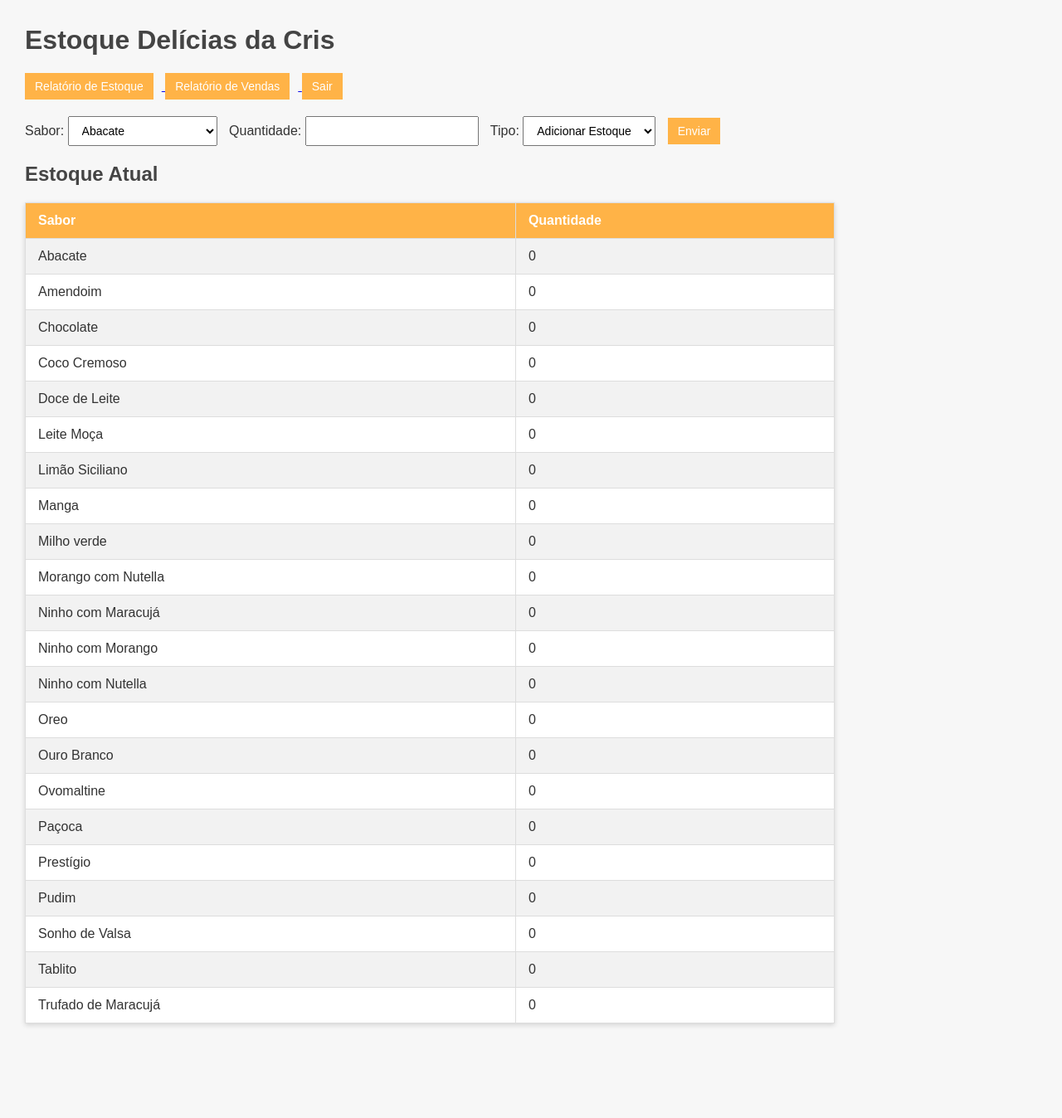
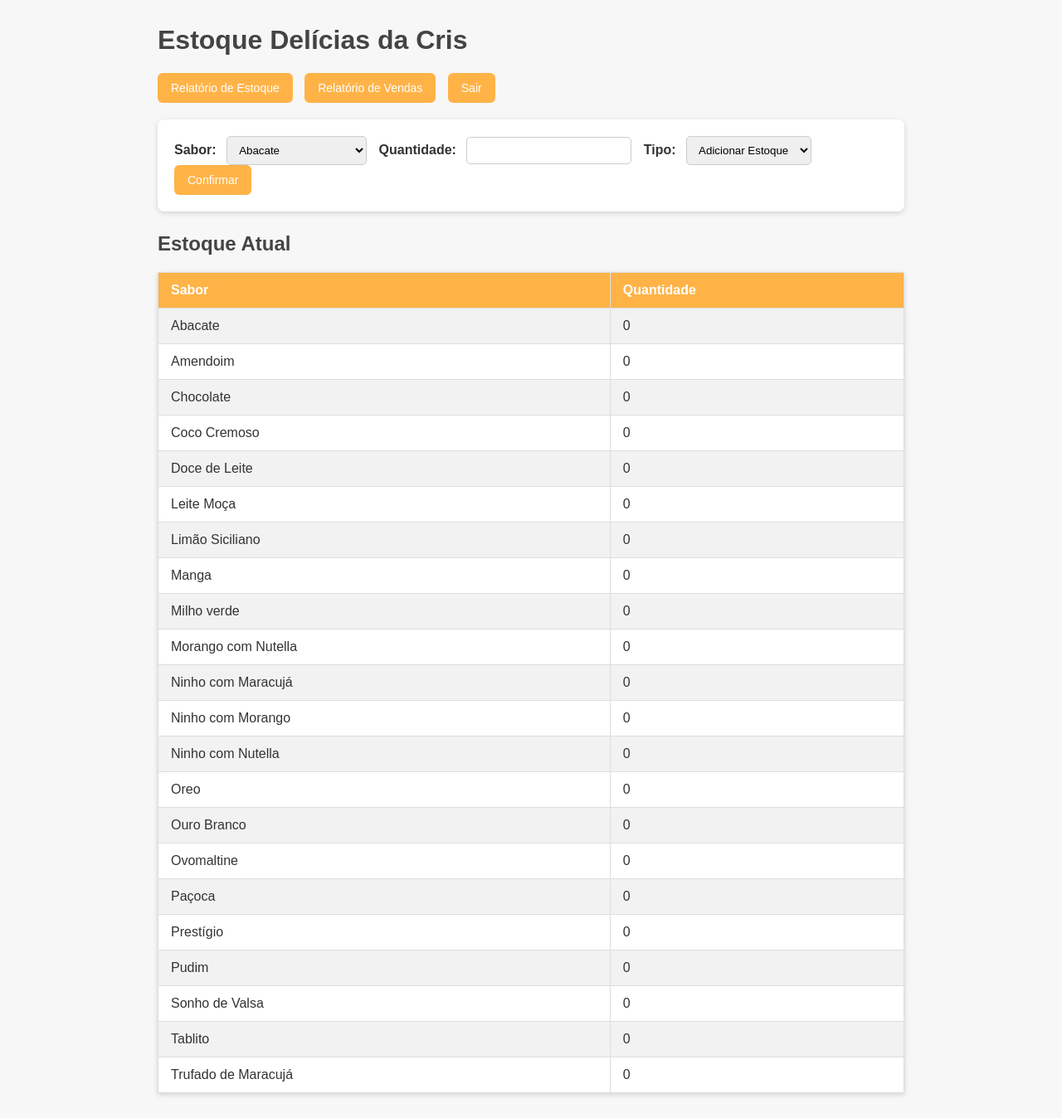
Before and after one commit to claramuchinelli/estoque-delicias-dacris, a Flask app: page /estoque in a window 1280 px wide. Shown: the whole page at 83% size. Before the commit the page ends 1237 px from the top, so only its background shows below. Run offline with Flask 3, Linux system fonts and the light colour scheme; the visitor is signed in with stand-in values (Sample User, id 1); data comes from the database, SQL or seed files in the repository.

Commit message:
Update estoque.html

```diff
--- a/templates/estoque.html
+++ b/templates/estoque.html
@@ -1,8 +1,10 @@
 <!DOCTYPE html>
-<html>
+<html lang="pt-br">
 <head>
     <meta charset="UTF-8">
+    <meta name="viewport" content="width=device-width, initial-scale=1.0">
     <title>Estoque Delícias da Cris</title>
+
     <style>
         body {
             font-family: Arial, sans-serif;
@@ -10,74 +12,121 @@
             background-color: #f7f7f7;
             color: #333;
         }
+
         h1, h2 {
             color: #444;
         }
+
+        .container {
+            max-width: 900px;
+            margin: auto;
+        }
+
+        .botoes-relatorio {
+            margin-bottom: 20px;
+        }
+
+        .botoes-relatorio a {
+            text-decoration: none;
+        }
+
+        .btn {
+            padding: 10px 16px;
+            margin-right: 10px;
+            font-size: 14px;
+            border: none;
+            cursor: pointer;
+            border-radius: 6px;
+            background-color: #ffb347;
+            color: white;
+            transition: 0.2s;
+        }
+
+        .btn:hover {
+            background-color: #ff9e0d;
+        }
+
+        .form-box {
+            background: white;
+            padding: 20px;
+            border-radius: 8px;
+            box-shadow: 0 2px 6px rgba(0,0,0,0.15);
+            margin-bottom: 25px;
+        }
+
+        form label {
+            margin-right: 8px;
+            font-weight: bold;
+        }
+
+        select, input[type=number] {
+            padding: 8px 10px;
+            margin-right: 10px;
+            border-radius: 5px;
+            border: 1px solid #ccc;
+        }
+
         table {
             border-collapse: collapse;
-            width: 80%;
-            margin-top: 20px;
+            width: 100%;
+            margin-top: 10px;
             box-shadow: 0 2px 6px rgba(0,0,0,0.15);
             background-color: #fff;
         }
+
         th, td {
             padding: 12px 15px;
             border: 1px solid #ddd;
             text-align: left;
         }
+
         th {
             background-color: #ffb347;
             color: white;
         }
+
         tr:nth-child(even) {
             background-color: #f2f2f2;
         }
-        form {
-            margin-top: 20px;
-            margin-bottom: 20px;
+
+        @media (max-width: 600px) {
+            body {
+                margin: 10px;
             }
-        select, input[type=number], button {
-            padding: 8px 12px;
-            margin-right: 10px;
-            font-size: 14px;
+
+            .btn {
+                margin-top: 8px;
+                display: inline-block;
             }
-        button {
-            background-color: #ffb347;
-            color: white;
-            border: none;
-            cursor: pointer;
-        }
-        button:hover {
-            background-color: #ff9e0d;
-        }
-        .botoes-relatorio {
-            margin-bottom: 20px;
-        }
-        .botoes-relatorio button {
-            margin-right: 10px;
         }
     </style>
 </head>
 <body>
+
+<div class="container">
+
     <h1>Estoque Delícias da Cris</h1>
 
-    <!-- Botões de Relatório -->
+    <!-- Botões -->
     <div class="botoes-relatorio">
         <a href="/relatorio/estoque" target="_blank">
-            <button>Relatório de Estoque</button>
+            <button class="btn">Relatório de Estoque</button>
         </a>
+
         <a href="/relatorio/vendas" target="_blank">
-            <button>Relatório de Vendas</button>
+            <button class="btn">Relatório de Vendas</button>
         </a>
+
         <a href="/logout">
-            <button>Sair</button>
+            <button class="btn">Sair</button>
         </a>
     </div>
 
-    <!-- Formulário de Adicionar/Remover/Vender -->
+    <!-- Formulário -->
+    <div class="form-box">
         <form method="POST">
             <label>Sabor:</label>
-        <select name="sabor">
+            <select name="sabor" required>
                 {% for item in itens %}
                 <option value="{{ item.sabor }}">{{ item.sabor }}</option>
                 {% endfor %}
@@ -87,15 +136,16 @@
             <input type="number" name="quantidade" min="1" required>
 
             <label>Tipo:</label>
-        <select name="tipo">
+            <select name="tipo" required>
                 <option value="adicionar">Adicionar Estoque</option>
-            <option value="venda">Registra Venda</option>
+                <option value="venda">Registrar Venda</option>
             </select>
 
-        <button type="submit">Enviar</button>
+            <button type="submit" class="btn">Confirmar</button>
         </form>
+    </div>
 
-    <!-- Tabela de Estoque Atual -->
+    <!-- Tabela -->
     <h2>Estoque Atual</h2>
     <table>
         <tr>
@@ -109,5 +159,8 @@
         </tr>
         {% endfor %}
     </table>
+
+</div>
+
 </body>
 </html>
```
Lines whose indentation alone changed are shown as unchanged.
